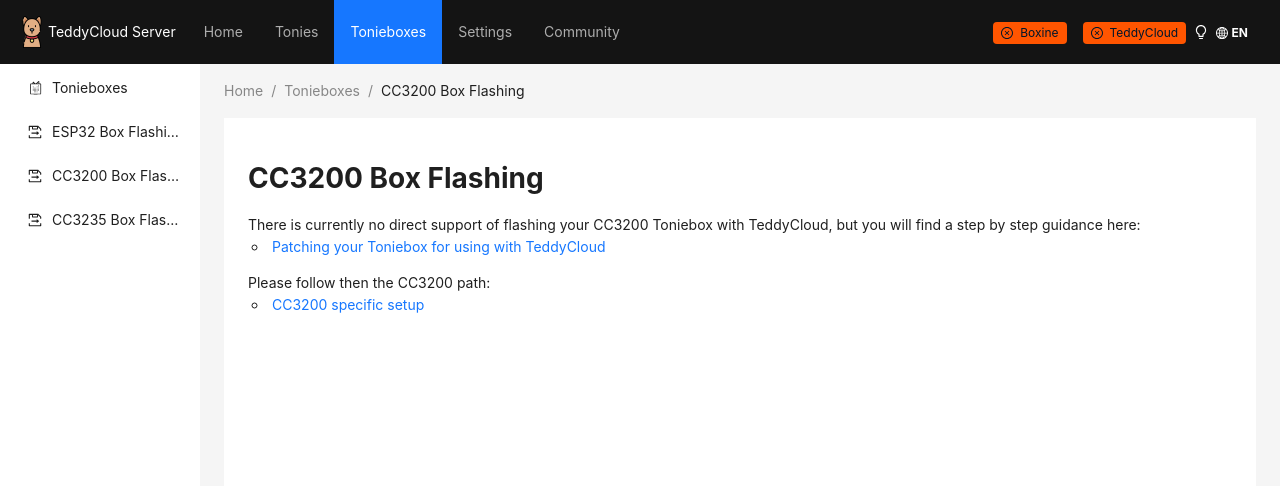
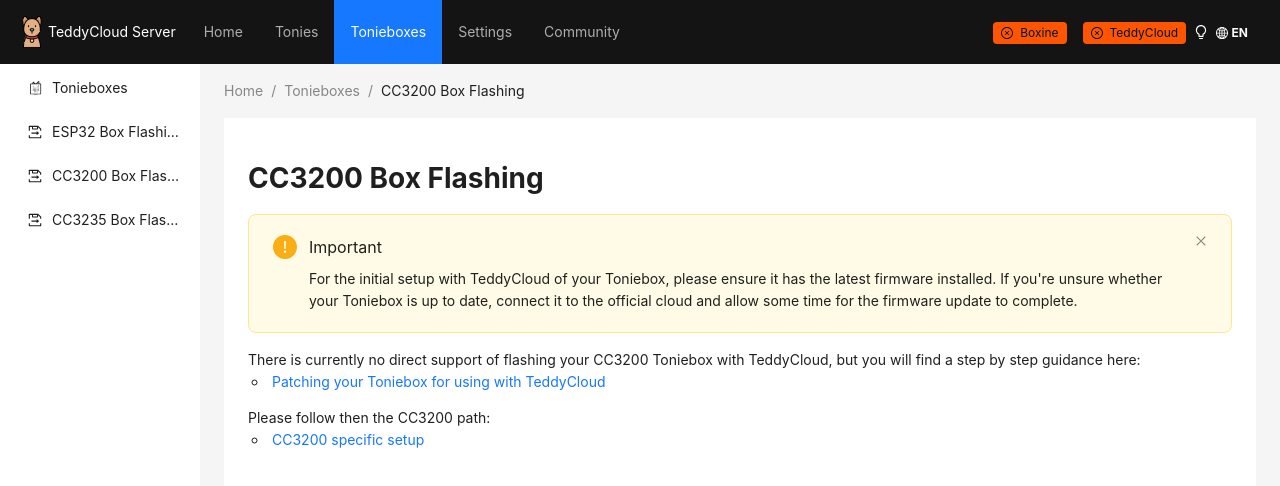
Before and after one commit to toniebox-reverse-engineering/teddycloud_web, a React (Vite) app: page /web/tonieboxes/esp32boxflashing in a window 1280 px wide. Both pictures are taken after a click on the item "CC3200 Box Flashing". Shown: the top 486 px of the page. Built offline with nearby package versions, Linux system fonts and the light colour scheme; no server answers.

Commit message:
Show hint that latest firmware should be installed before setting box up for TeddyCloud

```diff
--- a/public/translations/de.json
+++ b/public/translations/de.json
@@ -490,6 +490,8 @@
             "redirect": "Weiter zu HTTPS",
             "title": "ESP32 Box Flashing"
         },
+        "hintLatestFirmware": "Für die Ersteinrichtung deiner Toniebox mit TeddyCloud stelle bitte sicher, dass die neueste Firmware installiert ist. Wenn du dir nicht sicher bist, ob deine Toniebox auf dem neuesten Stand ist, verbinde sie mit der offiziellen Cloud und warte, bis das Firmware-Update abgeschlossen ist.",
+        "hintLatestFirmwareTitle": "Wichtig",
         "lastOnline": "zuletzt online",
         "lastPlayedTonie": "Zuletzt gespielter Tonie: ",
         "linkToBoxCFW": "Öffne Web Frontend deiner Toniebox",
--- a/public/translations/en.json
+++ b/public/translations/en.json
@@ -179,9 +179,6 @@
             "uploading": "Uploading..."
         }
     },
-    "inputValidator": {
-        "invalidCharactersDetected": "Your input contains invalid characters, such as {{invalidChar}}"
-    },
     "home": {
         "features": {
             "currentlyImplementedFeatures": "Currently implemented features",
@@ -275,6 +272,9 @@
             "navigationTitle": "Tonie Meeting"
         },
         "yourTonies": "Your Tonies"
+    },
+    "inputValidator": {
+        "invalidCharactersDetected": "Your input contains invalid characters, such as {{invalidChar}}"
     },
     "language": {
         "change": "Change language",
@@ -489,6 +489,8 @@
             "redirect": "Proceed to HTTPS",
             "title": "ESP32 Box Flashing"
         },
+        "hintLatestFirmware": "For the initial setup with TeddyCloud of your Toniebox, please ensure it has the latest firmware installed. If you're unsure whether your Toniebox is up to date, connect it to the official cloud and allow some time for the firmware update to complete.",
+        "hintLatestFirmwareTitle": "Important",
         "lastOnline": "last online",
         "lastPlayedTonie": "Last played Tonie: ",
         "linkToBoxCFW": "Open web interface of Toniebox",
--- a/src/pages/tonieboxes/CC3200BoxFlashing.tsx
+++ b/src/pages/tonieboxes/CC3200BoxFlashing.tsx
@@ -1,5 +1,5 @@
 import { useTranslation } from "react-i18next";
-import { Typography } from "antd";
+import { Alert, Typography } from "antd";
 
 import BreadcrumbWrapper, {
     HiddenDesktop,
@@ -33,7 +33,14 @@ export const CC3200BoxFlashingPage = () => {
                 />
                 <StyledContent>
                     <h1>{t(`tonieboxes.cc3200BoxFlashing.title`)}</h1>
-                    <Paragraph>
+                    <Alert
+                        type="warning"
+                        closeIcon
+                        showIcon
+                        message={t("tonieboxes.hintLatestFirmwareTitle")}
+                        description={t("tonieboxes.hintLatestFirmware")}
+                    ></Alert>
+                    <Paragraph style={{ marginTop: 16 }}>
                         {t(`tonieboxes.cc3200BoxFlashing.hint`)}
                         <ul>
                             <li>
--- a/src/pages/tonieboxes/CC3235BoxFlashing.tsx
+++ b/src/pages/tonieboxes/CC3235BoxFlashing.tsx
@@ -1,5 +1,5 @@
 import { useTranslation } from "react-i18next";
-import { Typography } from "antd";
+import { Alert, Typography } from "antd";
 
 import BreadcrumbWrapper, {
     HiddenDesktop,
@@ -33,6 +33,14 @@ export const CC3235BoxFlashingPage = () => {
                 />
                 <StyledContent>
                     <h1>{t(`tonieboxes.cc3235BoxFlashing.title`)}</h1>
+                    <Alert
+                        type="warning"
+                        closeIcon
+                        showIcon
+                        message={t("tonieboxes.hintLatestFirmwareTitle")}
+                        description={t("tonieboxes.hintLatestFirmware")}
+                    ></Alert>
+                    <Paragraph style={{ marginTop: 16 }}></Paragraph>
                     <Paragraph>
                         {t(`tonieboxes.cc3235BoxFlashing.hint`)}
                         <ul>
--- a/src/pages/tonieboxes/ESP32BoxFlashing.tsx
+++ b/src/pages/tonieboxes/ESP32BoxFlashing.tsx
@@ -971,7 +971,18 @@ export const ESP32BoxFlashing = () => {
         <>
             <h3>{t("tonieboxes.esp32BoxFlashing.esp32flasher.titleReadESP32ImportFlash")}</h3>
             {!state.actionInProgress && (
-                <Paragraph>{t("tonieboxes.esp32BoxFlashing.esp32flasher.hintReadESP32ImportFlash")}</Paragraph>
+                <>
+                    <Alert
+                        type="warning"
+                        closeIcon
+                        showIcon
+                        message={t("tonieboxes.hintLatestFirmwareTitle")}
+                        description={t("tonieboxes.hintLatestFirmware")}
+                    ></Alert>
+                    <Paragraph style={{ marginTop: 16 }}>
+                        {t("tonieboxes.esp32BoxFlashing.esp32flasher.hintReadESP32ImportFlash")}
+                    </Paragraph>
+                </>
             )}
             {stepStatusText}
             <input type="file" style={{ display: "none" }} ref={fileInputRef} onChange={loadFlashFile} />
```
Also changed, not shown: public/translations/fr.json (+5 -3 lines).
